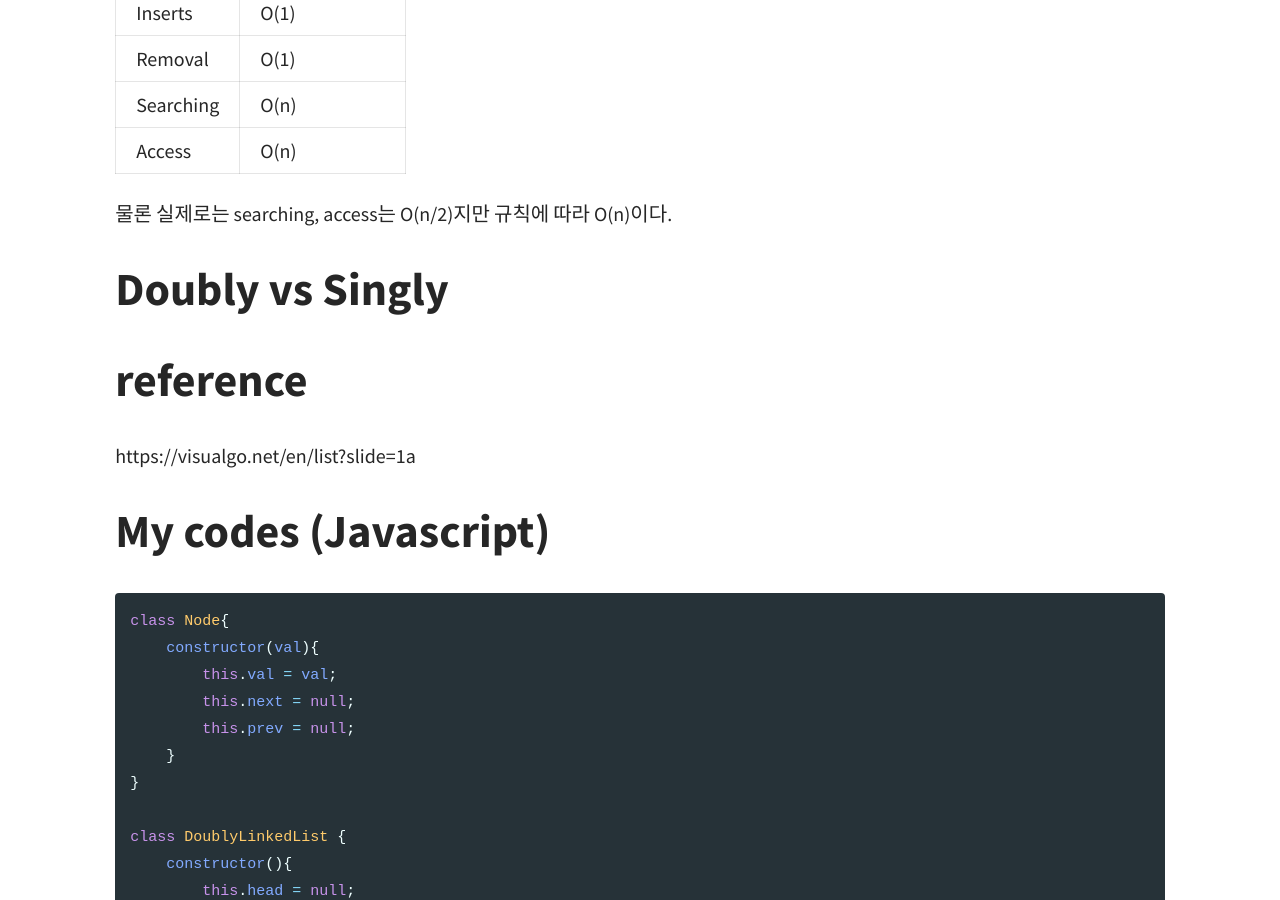
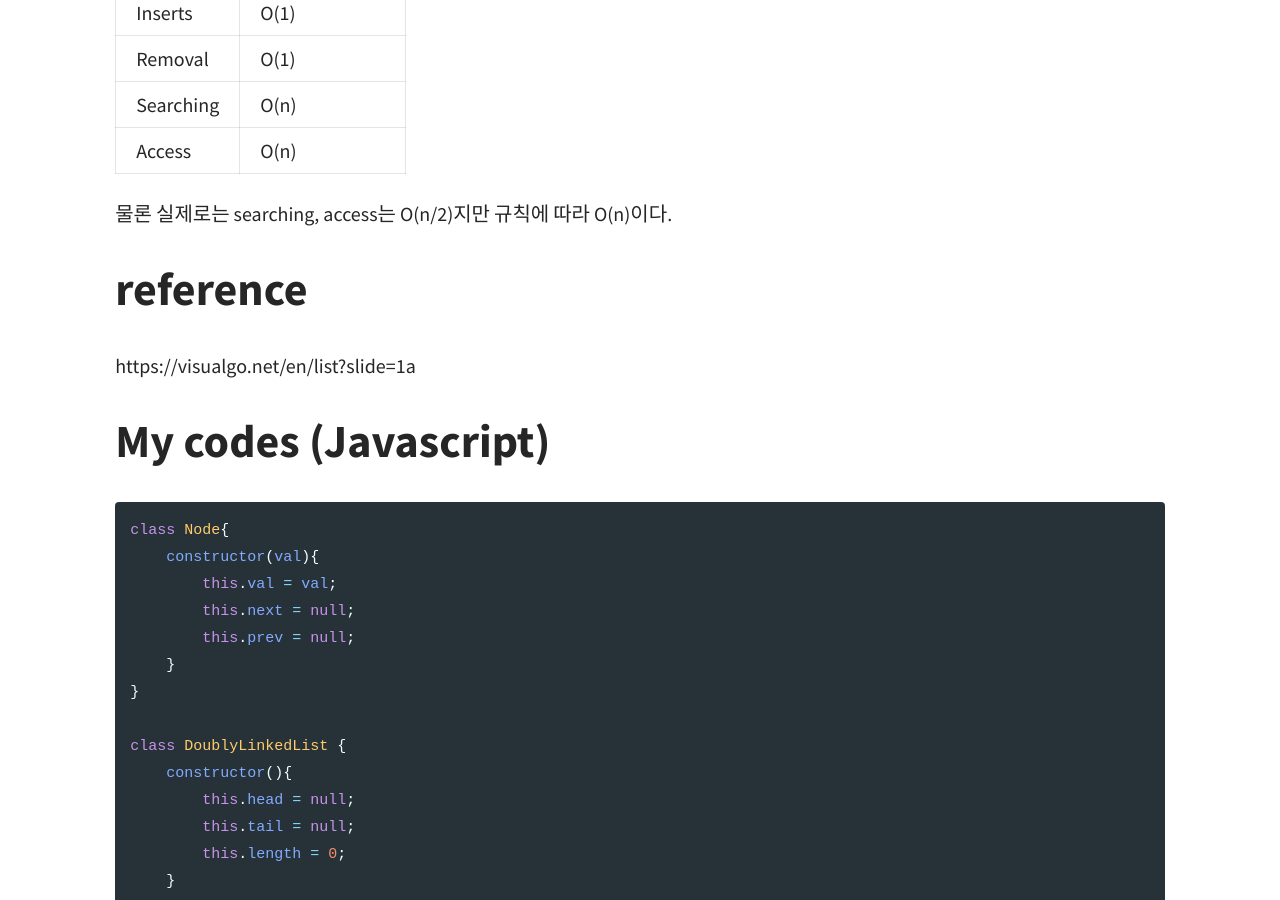
Before and after one commit to Jay-WKJun/Jay-WKJun.github.io, a Jekyll site: the page built from _posts/2020-03-10-Doubly-Linked-Lists.md, in a window 1280 px wide and 900 px high, scrolled down 758 px. Built offline with Jekyll 4.4.1, drawn with Linux system fonts in a browser that asks for light colours; comment, search, counter and statistics services are not loaded.

Commit message:
separator

```diff
--- a/_posts/2020-03-10-Doubly-Linked-Lists.md
+++ b/_posts/2020-03-10-Doubly-Linked-Lists.md
@@ -13,6 +13,8 @@
 
 웹페이지 forward, backward가 이것으로 구성되어 있다.
 
+<!--more-->
+
 # Methods
 
 methods  | Big O notation
@@ -23,10 +25,6 @@
 Access | O(n)
 
 물론 실제로는 searching, access는 O(n/2)지만 규칙에 따라 O(n)이다.
-
-# Doubly vs Singly
-
-
 
 # reference
 
```
